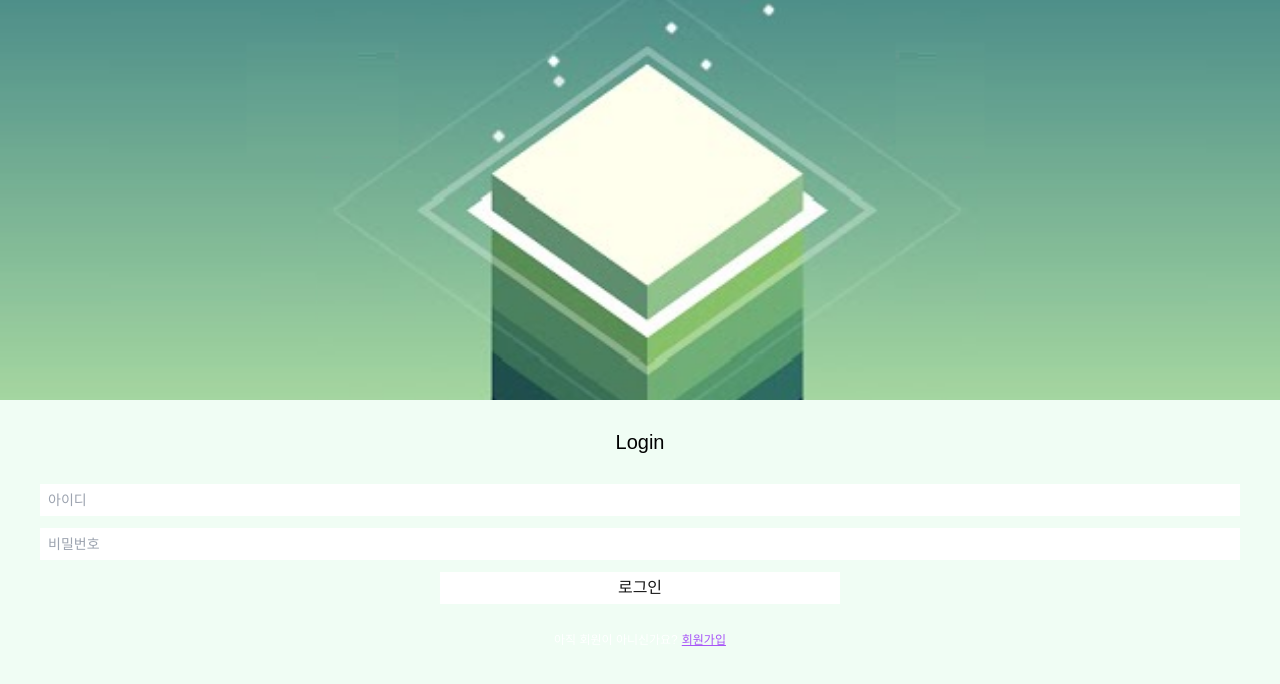
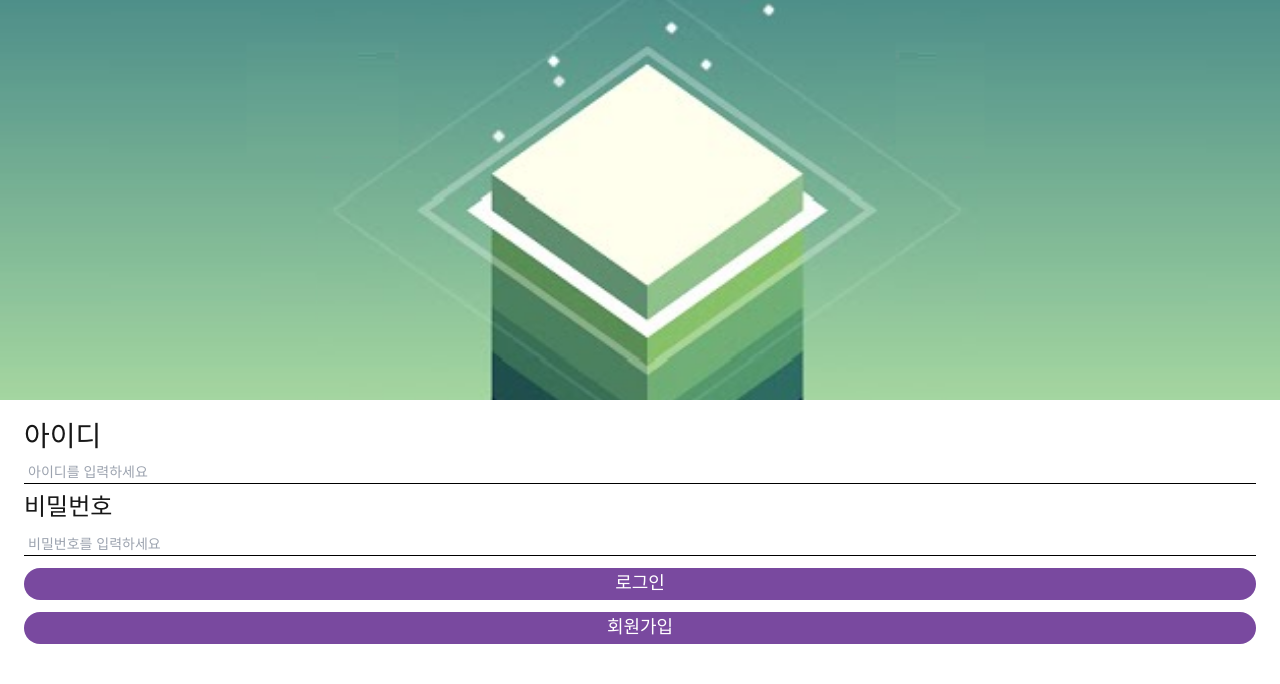
Before and after one commit to co-troll/todoBlock, a Next.js app in the folder front/: page /login in a window 1280 px wide. Shown: the top 684 px of the page. Built offline with nearby package versions, Linux system fonts and the light colour scheme.

Commit message:
0927 login design

```diff
--- a/front/src/app/components/Button.tsx
+++ b/front/src/app/components/Button.tsx
@@ -1,8 +1,8 @@
-import React from 'react'
+import React, { ReactNode } from 'react'
 
-const Button = () => {
+const Button = ({children}: {children:ReactNode}) => {
     return (
-        <button className='w-1/3 h-8 rounded-my bg-white justify-center'>로그인</button>
+        <button className='w-full h-8 rounded-2xl bg-purple-900/80 justify-center text-white text-lg'>{children}</button>
     )
 }
 
--- a/front/src/app/components/Input.tsx
+++ b/front/src/app/components/Input.tsx
@@ -2,7 +2,7 @@ import React, { ReactNode } from 'react'
 
 const Input = ({ place }: { place: string }) => {
     return (
-        <input type='text' className='w-full h-8 rounded-my pl-2 placeholder:text-gray-400 placeholder:text-sm' placeholder={place} ></input>
+        <input type='text' className='w-full h-6 pl-1 bg-transparent border-b-[1px] border-black placeholder:text-gray-400 placeholder:text-sm focus:outline-none' placeholder={place} ></input>
     )
 }
 
--- a/front/src/app/components/StackImg.tsx
+++ b/front/src/app/components/StackImg.tsx
@@ -3,7 +3,7 @@ import React from 'react'
 
 const StackImg = () => {
     return (
-        <div className='w-full h-1/2 bg-gray-400 relative rounded-b-my'><Image fill src='/stack.png' alt='stack' className='rounded-b-my object-cover' /></div>
+        <div className='w-full h-1/2 relative overflow-hidden'><Image fill src='/stack.png' alt='stack' className='object-cover' /></div>
     )
 }
 
--- a/front/src/app/login/layout.tsx
+++ b/front/src/app/login/layout.tsx
@@ -1,10 +1,15 @@
 import React, { ReactNode } from 'react'
+import { Nanum_Pen_Script } from "next/font/google";
+
+const nanum = Nanum_Pen_Script({ subsets: ['latin'], weight: ['400'], preload:false});
 
 const layout = ({ children }: { children: ReactNode }) => {
     return (
-        <div>
-            {children}
-        </div>
+        <html>
+            <body className={nanum.className}>
+                {children}
+            </body>
+        </html>
     )
 }
 
--- a/front/src/app/login/page.tsx
+++ b/front/src/app/login/page.tsx
@@ -1,15 +1,12 @@
 import React from 'react'
 import LoginForm from '../moecules/LoginForm'
 import StackImg from '../components/StackImg'
-import Link from 'next/link'
 
 const page = () => {
     return (
-        <div className='flex flex-col w-full h-screen bg-green-50 gap-7'>
+        <div className='flex flex-col w-full h-screen bg-white gap-7'>
             <StackImg />
-            <div className='flex w-full text-black text-xl justify-center'>Login</div>
             <LoginForm />
-            <div className='w-full flex text-xs text-white justify-center'>아직 회원이 아니신가요? <Link href='/signup' className='pl-1 underline text-purple-500'>회원가입</Link></div>
         </div>
     )
 }
--- a/front/src/app/moecules/LoginForm.tsx
+++ b/front/src/app/moecules/LoginForm.tsx
@@ -4,11 +4,13 @@ import Button from '../components/Button'
 
 const LoginForm = () => {
     return (
-        <form className='flex flex-col px-10 gap-3 items-center
-        '>
-            <Input place='아이디' />
-            <Input place='비밀번호' />
-            <Button />
+        <form className='flex flex-col px-6 gap-3 items-center'>
+            <label className='flex w-full h-5 text-[28px] items-center'>아이디</label>
+            <Input place='아이디를 입력하세요' />
+            <label className='flex w-full h-6 text-2xl items-center'>비밀번호</label>
+            <Input place='비밀번호를 입력하세요' />
+            <Button children='로그인' />
+            <Button children='회원가입'/>
         </form>
     )
 }
--- /dev/null
+++ b/front/src/app/moecules/SignupForm.tsx
@@ -0,0 +1,19 @@
+import React from 'react'
+import Input from '../components/Input'
+import Button from '../components/Button'
+
+const SignupForm = () => {
+    return (
+        <div>
+            <form className='flex flex-col px-10 gap-3 items-center'>
+            <Input place='아이디' />
+            <Input place='비밀번호' />
+            <Input place='비밀번호확인' />
+            <Button children='회원가입'/>
+            <Button children='회원가입'/>
+        </form>
+        </div>
+    )
+}
+
+export default SignupForm
--- a/front/src/app/signup/page.tsx
+++ b/front/src/app/signup/page.tsx
@@ -1,9 +1,14 @@
 import React from 'react'
+import StackImg from '../components/StackImg'
+import Link from 'next/link'
+import SignupForm from '../moecules/SignupForm'
 
 const page = () => {
     return (
-        <div>
-
+        <div className='flex flex-col w-full h-screen bg-green-50 gap-7'>
+            <StackImg />
+            <div className='flex w-full text-black text-xl justify-center'>Sign up</div>
+            <SignupForm />
         </div>
     )
 }
--- a/front/tailwind.config.ts
+++ b/front/tailwind.config.ts
@@ -11,6 +11,7 @@ const config: Config = {
       colors: {
         background: "var(--background)",
         foreground: "var(--foreground)",
+        'beige': '#F7E4C2',
       },
     },
   },
```
